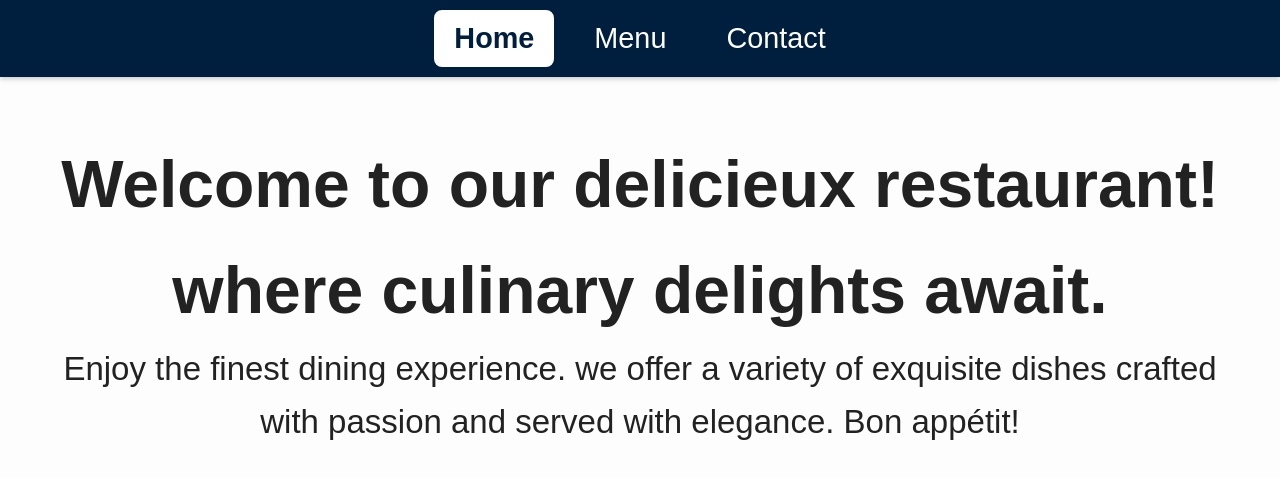
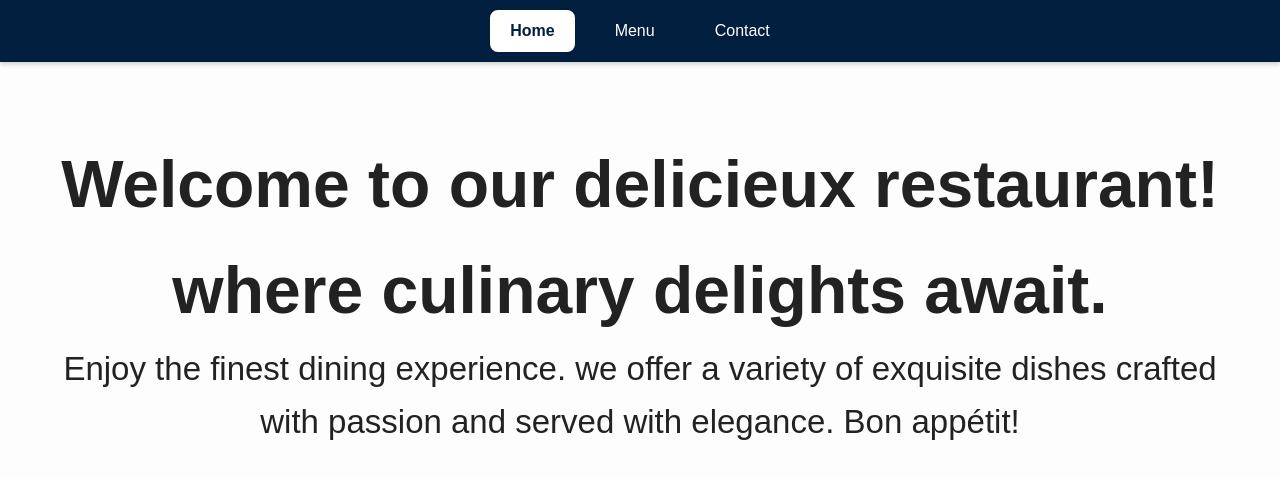
Before and after one commit to Onyeka-Okeke/git_test, a website built with webpack: page src/restaurantPg.html in a window 1280 px wide. Built offline with nearby package versions, Linux system fonts and the light colour scheme.

Commit message:
modify css feature

```diff
--- a/src/style.css
+++ b/src/style.css
@@ -34,7 +34,7 @@ nav button {
   background: transparent;
   border: 2px solid transparent;
   color: #fff;
-  font-size: 1.8rem;
+  font-size: 1rem;
   padding: 10px 18px;
   border-radius: 8px;
   cursor: pointer;
```
